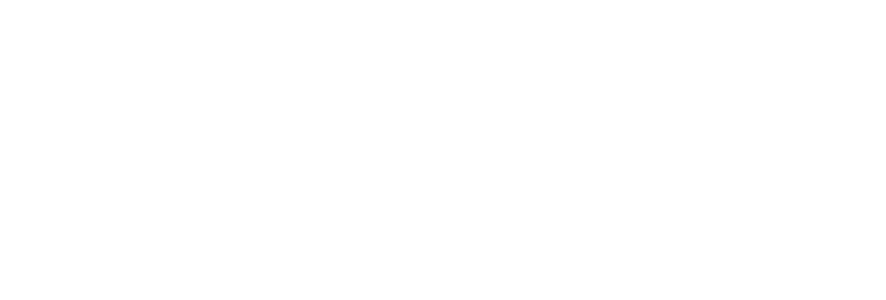
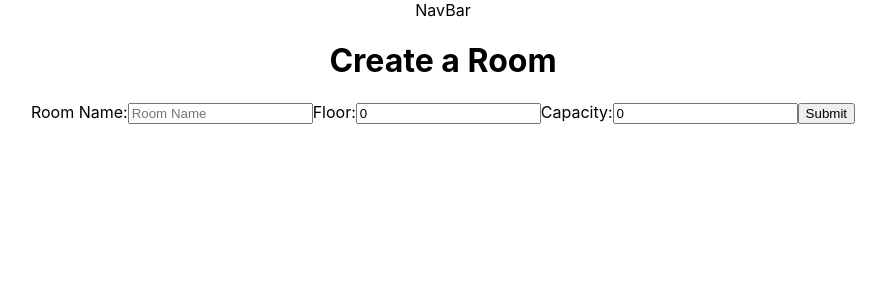
Before and after one commit to cassidybeni/meeting-room-booking-app, a React (Create React App) app in the folder front-end/: page /meetingrooms/new in a window 1280 px wide. Shown: the top 300 px of the page, without its empty margins (197-1083 px from the left). Built offline with nearby package versions, Linux system fonts and the light colour scheme.

Commit message:
New room form displayed

```diff
--- a/front-end/src/App.js
+++ b/front-end/src/App.js
@@ -1,19 +1,29 @@
-// import { BrowserRouter as Router, Switch, Route } from "react-router-dom";
-// import "./App.css";
-// import NavBar from "./Components/NavBar"
-// import Home from "./Pages/Home";
-// import Bookings from "./Pages/Bookings";
-// import NewRoom from "./Pages/NewRoom";
-// import SingleBooking from "./Pages/SingleBooking"
-// import { apiURL } from "./util/apiURL";
+import { BrowserRouter as Router, Routes, Route } from "react-router-dom";
+import "./App.css";
+import NavBar from "./Components/NavBar";
+import Home from "./Pages/Home";
+import Bookings from "./Pages/Bookings";
+import NewRoom from "./Pages/NewRoom";
+import SingleBooking from "./Pages/SingleBooking";
+import SingleRoom from "./Pages/SingleRoom";
 // import { useEffect, useState } from "react";
 // import axios from "axios";
-
-//const API = apiURL()
 
 function App() {
   return (
     <div className="App">
+      <Router>
+        <NavBar />
+        <main>
+          <Routes>
+            <Route exact path="/" element={<Home />} />
+            <Route exact path="/bookings" element={<Bookings />} />
+            <Route path="/meetingrooms/new" element={<NewRoom />} />
+            <Route exact path="/meetingrooms/:id" element={<SingleRoom />} />
+            <Route exact path="/bookings/:id" element={<SingleBooking />} />
+          </Routes>
+        </main>
+      </Router>
     </div>
   );
 }
--- a/front-end/src/Components/NavBar.js
+++ b/front-end/src/Components/NavBar.js
@@ -0,0 +1,9 @@
+import React from 'react'
+
+function NavBar() {
+  return (
+    <div>NavBar</div>
+  )
+}
+
+export default NavBar
--- /dev/null
+++ b/front-end/src/Components/NewRoomForm.js
@@ -0,0 +1,74 @@
+import axios from "axios";
+import { useState } from "react";
+import { useNavigate } from "react-router-dom";
+import { apiURL } from "../util/apiURL.js";
+const API = apiURL();
+
+function NewRoomForm() {
+  let history = useNavigate();
+
+  const addRoom = (newRoom) => {
+    axios
+      .post(`${API}/meeting-rooms`, newRoom)
+      .then(
+        () => {
+          history.push(`/meeting-rooms`);
+        },
+        (error) => console.error(error)
+      )
+      .catch((c) => console.warn("catch", c));
+  };
+
+  const [room, setRoom] = useState({
+    room_name: "",
+    capacity: 0,
+    floor: 0,
+    available: false,
+  });
+
+  const handleTextChange = (e) => {
+    setRoom({ ...room, [e.target.id]: e.target.value });
+  };
+
+  const handleSubmit = (e) => {
+    e.preventDefault();
+    addRoom(room);
+  };
+
+  return (
+    <div>
+      <form onSubmit={handleSubmit}>
+        <label>Room Name:</label>
+        <input
+          id="room_name"
+          type="text"
+          required
+          value={room.room_name}
+          placeholder="Room Name"
+          onChange={handleTextChange}
+        />
+        <label>Floor:</label>
+        <input
+          id="floor"
+          type="number"
+          required
+          value={room.floor}
+          placeholder="Floor"
+          onChange={handleTextChange}
+        />
+        <label>Capacity:</label>
+        <input
+          id="capacity"
+          type="number"
+          required
+          value={room.capacity}
+          placeholder="Capacity"
+          onChange={handleTextChange}
+        />
+        <input type="submit" />
+      </form>
+    </div>
+  );
+}
+
+export default NewRoomForm;
--- a/front-end/src/Pages/Bookings.js
+++ b/front-end/src/Pages/Bookings.js
@@ -0,0 +1,9 @@
+import React from 'react'
+
+function Bookings() {
+  return (
+    <div>Bookings</div>
+  )
+}
+
+export default Bookings
--- a/front-end/src/Pages/Home.js
+++ b/front-end/src/Pages/Home.js
@@ -0,0 +1,9 @@
+import React from 'react'
+
+function Home() {
+  return (
+    <div>Home</div>
+  )
+}
+
+export default Home
--- a/front-end/src/Pages/NewRoom.js
+++ b/front-end/src/Pages/NewRoom.js
@@ -0,0 +1,11 @@
+import React from 'react'
+import NewRoomForm from "../Components/NewRoomForm"
+
+export default function NewRoom() {
+  return (
+    <div>
+      <h1>Create a Room</h1>
+      <NewRoomForm />
+    </div>
+  )
+}
--- a/front-end/src/Pages/SingleBooking.js
+++ b/front-end/src/Pages/SingleBooking.js
@@ -0,0 +1,9 @@
+import React from 'react'
+
+function SingleBooking() {
+  return (
+    <div>SingleBooking</div>
+  )
+}
+
+export default SingleBooking
--- a/front-end/src/Pages/SingleRoom.js
+++ b/front-end/src/Pages/SingleRoom.js
@@ -0,0 +1,9 @@
+import React from 'react'
+
+function SingleRoom() {
+  return (
+    <div>SingleRoom</div>
+  )
+}
+
+export default SingleRoom
```
Also changed, not shown: front-end/src/Components/MeetingRooms.js (+9 -2 lines).
